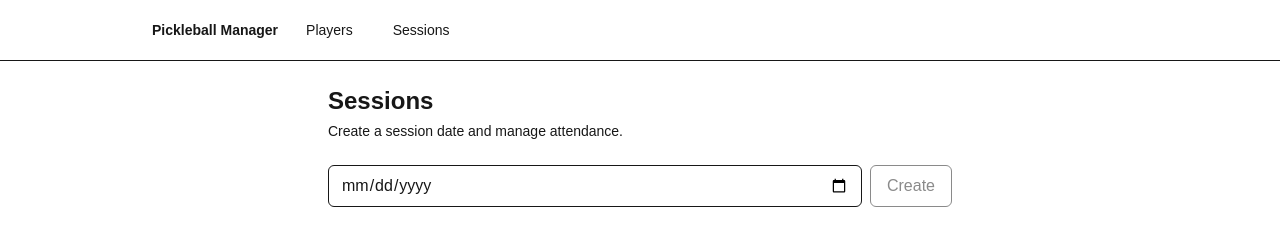
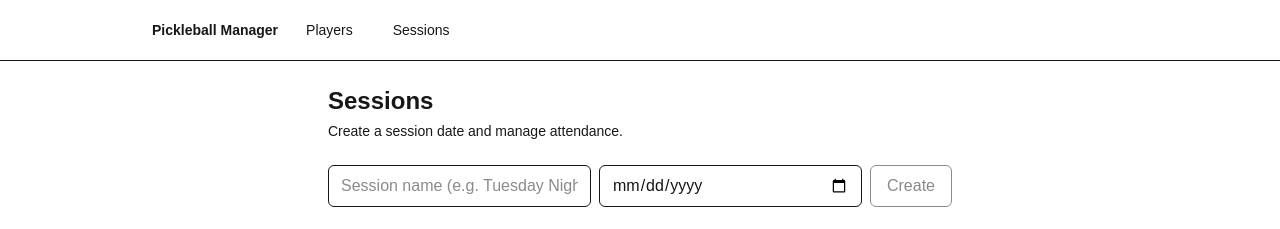
Before and after one commit to ZthEchelon/pickleball-session-manager, a Next.js app: page /sessions in a window 1280 px wide. Shown: the top 229 px of the page. Built offline with nearby package versions, Linux system fonts and the light colour scheme; no server answers; the database is empty.

Commit message:
Add state for session name input

```diff
--- a/src/app/sessions/page.tsx
+++ b/src/app/sessions/page.tsx
@@ -11,6 +11,8 @@ export default function SessionsPage() {
   const [sessions, setSessions] = useState<Session[]>([]);
   const [date, setDate] = useState("");
   const [loading, setLoading] = useState(false);
+  const [name, setName] = useState("");
+
 
   async function load() {
     const res = await fetch("/api/sessions", { cache: "no-store" });
@@ -54,6 +56,13 @@ export default function SessionsPage() {
       <form onSubmit={createSession} className="mt-6 flex gap-2">
         <input
           className="w-full rounded-md border px-3 py-2"
+          placeholder="Session name (e.g. Tuesday Night Ladder)"
+          value={name}
+          onChange={(e) => setName(e.target.value)}
+        />
+
+        <input
+          className="w-full rounded-md border px-3 py-2"
           type="date"
           value={date}
           onChange={(e) => setDate(e.target.value)}
```
